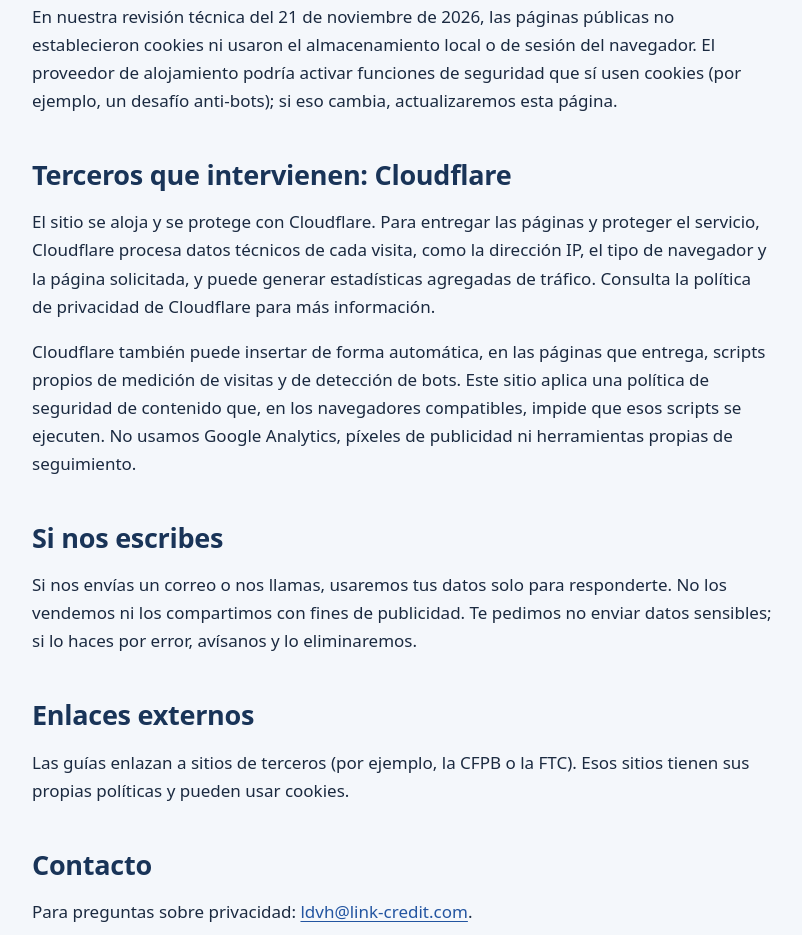
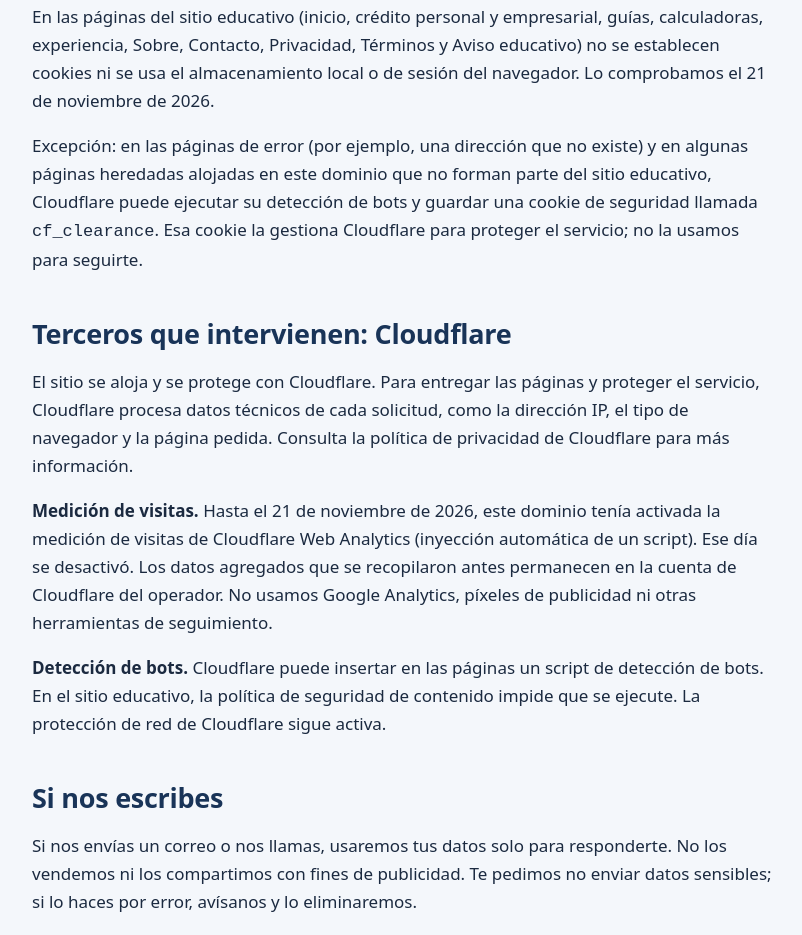
Before and after one commit to luisdavidv8903-lgtm/link-credit, a plain HTML site: page privacidad/index.html in a window 1280 px wide. Shown: the part 793-1728 px from the top of the page, without its empty margins (48-850 px from the left). Drawn offline with Linux system fonts and the light colour scheme.

Commit message:
Privacidad: refleja la configuración real tras desactivar Web Analytics (cf_clearance en páginas sin CSP)
Co-Authored-By: Claude Sonnet 5.5 <noreply@anthropic.com>

```diff
--- a/privacidad/index.html
+++ b/privacidad/index.html
@@ -44,10 +44,12 @@
 <h2>La calculadora</h2>
 <p>Los números que escribes en las calculadoras se procesan únicamente en tu navegador. El código de la calculadora no los envía a ningún servidor, no los guarda en cookies ni en el almacenamiento del navegador y no los comparte con terceros.</p>
 <h2>Cookies y almacenamiento local</h2>
-<p>En nuestra revisión técnica del 21 de noviembre de 2026, las páginas públicas no establecieron cookies ni usaron el almacenamiento local o de sesión del navegador. El proveedor de alojamiento podría activar funciones de seguridad que sí usen cookies (por ejemplo, un desafío anti-bots); si eso cambia, actualizaremos esta página.</p>
+<p>En las páginas del sitio educativo (inicio, crédito personal y empresarial, guías, calculadoras, experiencia, Sobre, Contacto, Privacidad, Términos y Aviso educativo) no se establecen cookies ni se usa el almacenamiento local o de sesión del navegador. Lo comprobamos el 21 de noviembre de 2026.</p>
+<p>Excepción: en las páginas de error (por ejemplo, una dirección que no existe) y en algunas páginas heredadas alojadas en este dominio que no forman parte del sitio educativo, Cloudflare puede ejecutar su detección de bots y guardar una cookie de seguridad llamada <code>cf_clearance</code>. Esa cookie la gestiona Cloudflare para proteger el servicio; no la usamos para seguirte.</p>
 <h2>Terceros que intervienen: Cloudflare</h2>
-<p>El sitio se aloja y se protege con Cloudflare. Para entregar las páginas y proteger el servicio, Cloudflare procesa datos técnicos de cada visita, como la dirección IP, el tipo de navegador y la página solicitada, y puede generar estadísticas agregadas de tráfico. Consulta la política de privacidad de Cloudflare para más información.</p>
-<p>Cloudflare también puede insertar de forma automática, en las páginas que entrega, scripts propios de medición de visitas y de detección de bots. Este sitio aplica una política de seguridad de contenido que, en los navegadores compatibles, impide que esos scripts se ejecuten. No usamos Google Analytics, píxeles de publicidad ni herramientas propias de seguimiento.</p>
+<p>El sitio se aloja y se protege con Cloudflare. Para entregar las páginas y proteger el servicio, Cloudflare procesa datos técnicos de cada solicitud, como la dirección IP, el tipo de navegador y la página pedida. Consulta la política de privacidad de Cloudflare para más información.</p>
+<p><strong>Medición de visitas.</strong> Hasta el 21 de noviembre de 2026, este dominio tenía activada la medición de visitas de Cloudflare Web Analytics (inyección automática de un script). Ese día se desactivó. Los datos agregados que se recopilaron antes permanecen en la cuenta de Cloudflare del operador. No usamos Google Analytics, píxeles de publicidad ni otras herramientas de seguimiento.</p>
+<p><strong>Detección de bots.</strong> Cloudflare puede insertar en las páginas un script de detección de bots. En el sitio educativo, la política de seguridad de contenido impide que se ejecute. La protección de red de Cloudflare sigue activa.</p>
 <h2>Si nos escribes</h2>
 <p>Si nos envías un correo o nos llamas, usaremos tus datos solo para responderte. No los vendemos ni los compartimos con fines de publicidad. Te pedimos no enviar datos sensibles; si lo haces por error, avísanos y lo eliminaremos.</p>
 <h2>Enlaces externos</h2>
```
Also changed, not shown: tools/pages.mjs (+5 -3 lines).
